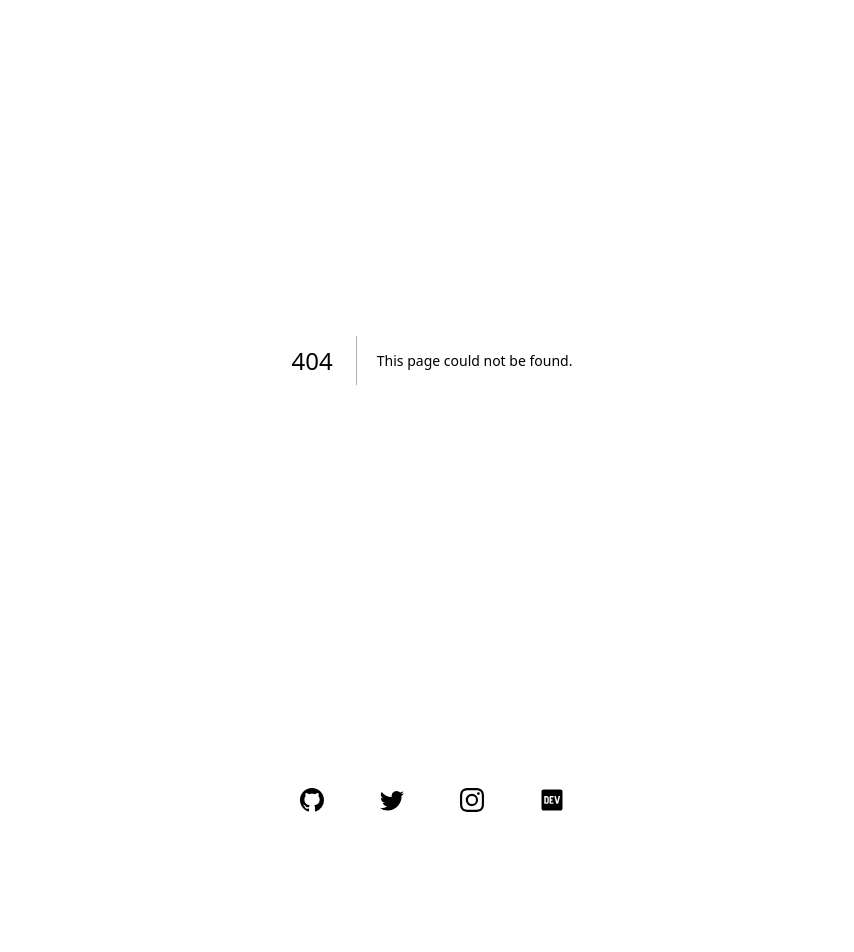
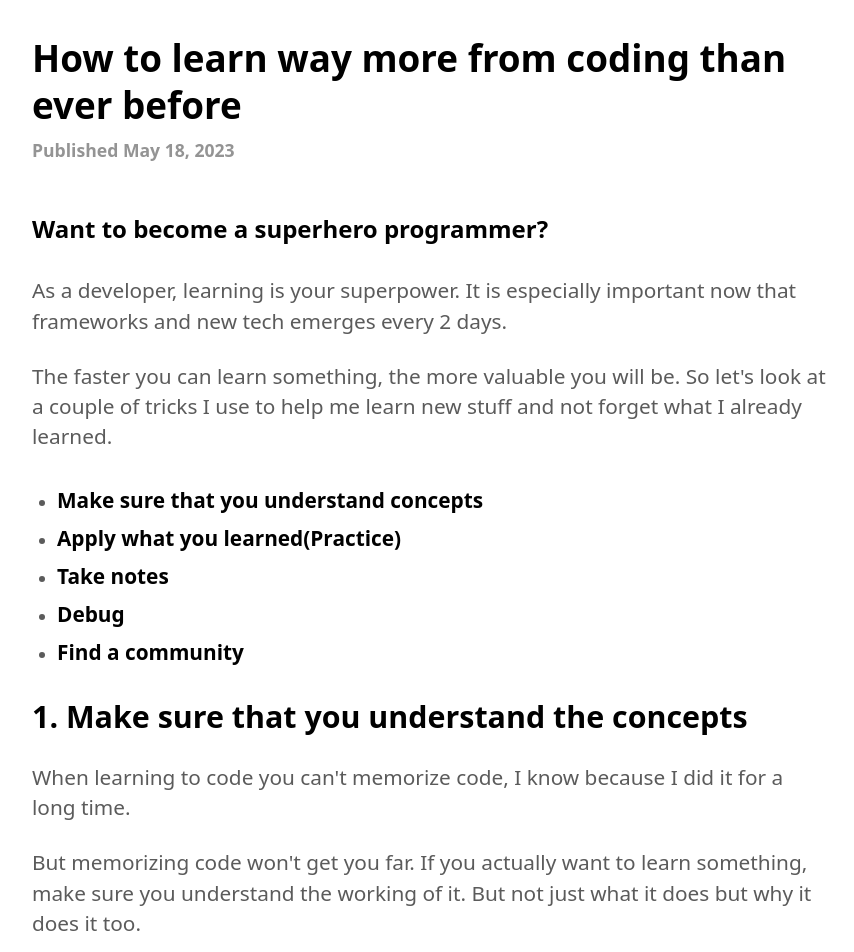
Before and after one commit to kristof1345/kristof-v.1, a Next.js app: page /articles/how-to-learn-way-more-from-coding-than-ever-before in a window 1280 px wide. Before the commit this address had no page. Shown: the part 100-1052 px from the top of the page, without its empty margins (208-1062 px from the left). Before the commit the page ends 940 px from the top, so only its background shows below. Built offline with nearby package versions, Linux system fonts and the light colour scheme.

Commit message:
new article

```diff
--- /dev/null
+++ b/src/pages/articles/how-to-learn-way-more-from-coding-than-ever-before.js
@@ -0,0 +1,187 @@
+import { NextSeo } from "next-seo";
+import ScrollToTop from "../components/ScrollToTop";
+
+const howToLearnWayMoreFromCodingThanEverBefore = ({ theme }) => {
+  return (
+    <>
+      <NextSeo
+        title="How to learn way more from coding than ever before"
+        description="As a developer, learning is your superpower. It is especially important now that frameworks and new tech emerges every 2 days. The faster you can learn something, the more valuable you will be."
+        canonical="www.example.com"
+        openGraph={{
+          type: "article",
+          article: {
+            publishedTime: "2023-05-18T09:013:13Z",
+          },
+          url: "https://kristof.vercel.app/articles/how-to-learn-way-more-from-coding-than-ever-before",
+          siteName: "How to learn way more from coding than ever before",
+        }}
+      />
+      <main className={`article-main ${theme}`}>
+        <ScrollToTop theme={theme} />
+        <div className="article-holder">
+          <section className={`intro`}>
+            <h1 className={`${theme === "light" ? "lightlogo" : "darklogo"}`}>
+              How to learn way more from coding than ever before
+            </h1>
+            <span className={theme}>Published May 18, 2023</span>
+          </section>
+          <section className={`article-contents`}>
+            <h3 className={`${theme === "light" ? "lightlogo" : "darklogo"}`}>
+              Want to become a superhero programmer?
+            </h3>
+            <p>
+              As a developer, learning is your superpower. It is especially
+              important now that frameworks and new tech emerges every 2 days.
+            </p>
+            <p>
+              The faster you can learn something, the more valuable you will be.
+              So let&apos;s look at a couple of tricks I use to help me learn
+              new stuff and not forget what I already learned.
+            </p>
+            <div>
+              <ul>
+                <li>
+                  <h4
+                    className={`${
+                      theme === "light" ? "lightlogo" : "darklogo"
+                    }`}
+                  >
+                    Make sure that you understand concepts
+                  </h4>
+                </li>
+                <li>
+                  <h4
+                    className={`${
+                      theme === "light" ? "lightlogo" : "darklogo"
+                    }`}
+                  >
+                    Apply what you learned(Practice)
+                  </h4>
+                </li>
+                <li>
+                  <h4
+                    className={`${
+                      theme === "light" ? "lightlogo" : "darklogo"
+                    }`}
+                  >
+                    Take notes
+                  </h4>
+                </li>
+                <li>
+                  <h4
+                    className={`${
+                      theme === "light" ? "lightlogo" : "darklogo"
+                    }`}
+                  >
+                    Debug
+                  </h4>
+                </li>
+                <li>
+                  <h4
+                    className={`${
+                      theme === "light" ? "lightlogo" : "darklogo"
+                    }`}
+                  >
+                    Find a community
+                  </h4>
+                </li>
+              </ul>
+            </div>
+            <div>
+              <h2 className={`${theme === "light" ? "lightlogo" : "darklogo"}`}>
+                1. Make sure that you understand the concepts
+              </h2>
+              <p>
+                When learning to code you can&apos;t memorize code, I know
+                because I did it for a long time.
+              </p>
+              <p>
+                But memorizing code won&apos;t get you far. If you actually want
+                to learn something, make sure you understand the working of it.
+                But not just what it does but why it does it too.
+              </p>
+              <p>
+                For example: Take an &qout;if...else&qout; statement or a
+                logical operator like &qout;&&&qout;. Besides understanding what
+                it does when you use it in your code, you should look a little
+                deeper and understand why it does that thing.
+              </p>
+            </div>
+            <div>
+              <h2 className={`${theme === "light" ? "lightlogo" : "darklogo"}`}>
+                2.Apply what you learned(Practice)
+              </h2>
+              <p>
+                We can all agree, that learning without actually applying the
+                concepts you learned, is just wasting your time. I mean, why did
+                you even learn it if you are not going to apply it in real life?
+                It doesn&apos;t make sense.
+              </p>
+              <p>
+                You need to apply things to avoid eventually forgetting them.
+                When you apply them in practice your brain builds connections.
+                This way you will actually remember those concepts you applied.
+              </p>
+            </div>
+            <div>
+              <h2 className={`${theme === "light" ? "lightlogo" : "darklogo"}`}>
+                3. Take notes
+              </h2>
+              <p>
+                I do this when taking courses, or just generally learning new
+                concepts that I didn&apos;t know about before. And let me tell
+                you that taking notes, is just as important as watching a
+                course.
+              </p>
+              <p>
+                Because when you take a course writing down a couple of concepts
+                throughout it, after finishing, you will have a summary of it on
+                paper, that you can come back to any time.
+              </p>
+              <p>
+                This method also helps you to better understand concepts because
+                it forces you to write down concepts in your own words.
+              </p>
+            </div>
+            <div>
+              <h2 className={`${theme === "light" ? "lightlogo" : "darklogo"}`}>
+                4. Debug
+              </h2>
+              <p>
+                The majority of programmers HATE debugging(not that I love it).
+                It is a tedious process and sometimes the problem is just a
+                missing semicolon.
+              </p>
+              <p>
+                But what I noticed is that when I actually find the bugs in my
+                code and solve them. I remember those problems and the solutions
+                to them way better in the future. This is because I already
+                encountered them before.
+              </p>
+            </div>
+            <div>
+              <h2 className={`${theme === "light" ? "lightlogo" : "darklogo"}`}>
+                5. Find a community
+              </h2>
+              <p>
+                Finding and joining a good community can be a little tricky, but
+                it&apos;s definitely worth it. In a community, you can share
+                your code and finished projects, and the community would give
+                feedback on it. You also would be able to provide feedback on
+                other people&apos;s code.
+              </p>
+              <p>
+                Be open to feedback, whether it&apos;s good or bad because
+                it&apos;s all an opportunity to learn something new.
+              </p>
+              <p>Thanks for reading!</p>
+            </div>
+          </section>
+        </div>
+      </main>
+    </>
+  );
+};
+
+export default howToLearnWayMoreFromCodingThanEverBefore;
```
Also changed, not shown: src/pages/articles.js (+12 -0 lines).
